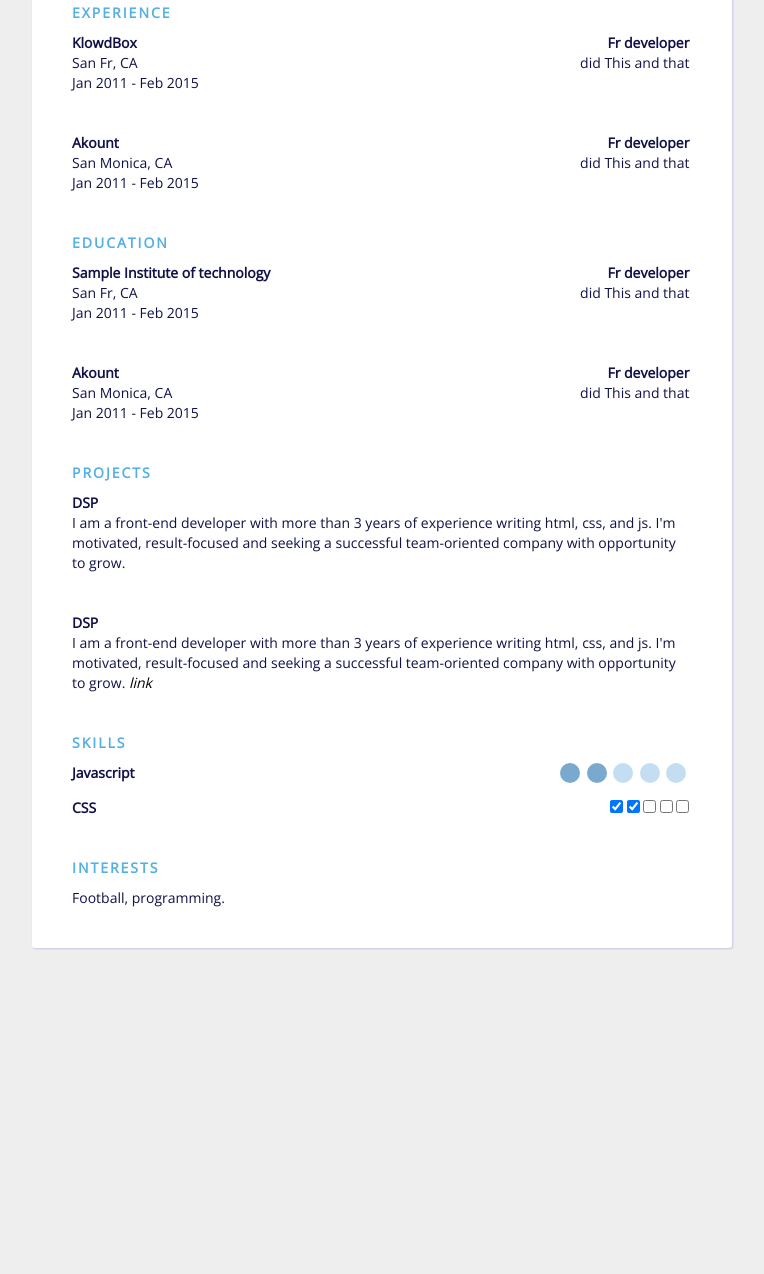
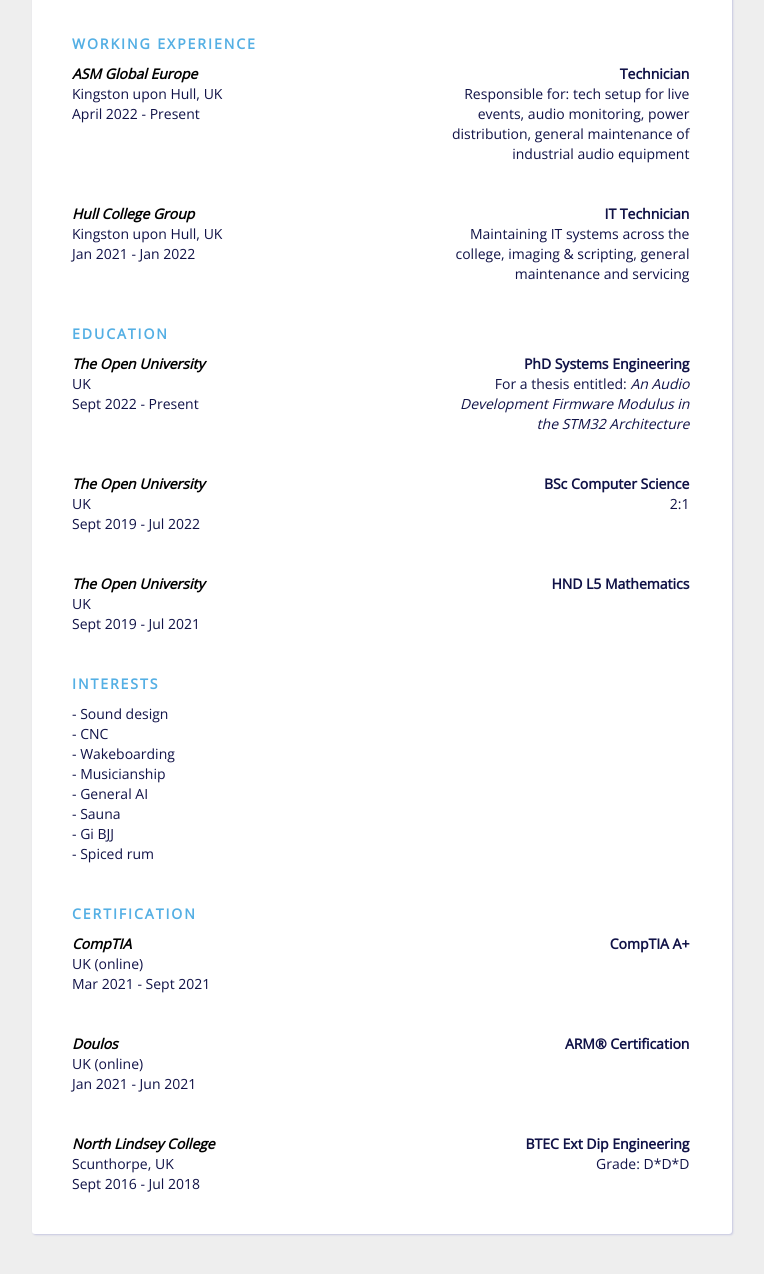
Before and after one commit to shaunschwegler/shaunschwegler.github.io, a plain HTML site: page cv.html in a window 1280 px wide. Shown: the part 558-1832 px from the top of the page, without its empty margins (258-1022 px from the left). Before the commit the page ends 1556 px from the top, so only its background shows below. Drawn offline with nearby package versions, Linux system fonts and the light colour scheme.

Commit message:
more formatting changes etc

```diff
--- a/css/styles-cv.css
+++ b/css/styles-cv.css
@@ -35,8 +35,9 @@
 .header .full-name {
     font-size: 50px;
     text-transform: uppercase;
-    margin-bottom: 5px;
+    margin-bottom: 10px;
     text-align: right;
+    color: #4d17c9;
 }
 
 .header .first-name {
@@ -68,7 +69,9 @@
     font-weight: bold;
     display: inline-block;
     margin-right: 10px;
-    text-decoration: underline;
+    background: -webkit-linear-gradient(#6537e4, #f10ba5);
+    -webkit-background-clip: text;
+    -webkit-text-fill-color: transparent;
 }
 
 .details {
--- a/cv.html
+++ b/cv.html
@@ -9,7 +9,9 @@
 
     <div class="container">
       <div class="header">
+        <img src="img/its-me.png" alt="It's a pic of ya boy" style="float:left;width:116.976px;height:66.481px;">
         <div class="full-name">
+          <br>
           <span class="first-name">Shaun</span>
           <span class="last-name">Schwegler</span>
         </div>
@@ -17,53 +19,58 @@
           <br>
           <span class="LinkedIn"><a href="https://www.linkedin.com/in/shaunschwegler/">LinkedIn</a></span>
           <span class="separator"></span>
-          <span class="BeReal"><a href="https://www.linkedin.com/in/shaunschwegler/">BeReal</a></span>
+          <span class="BeReal"><a href="Https://bere.al/shaunschweg">BeReal</a></span>
           <span class="separator"></span>
-          <span class="Listening to"><a href="https://www.linkedin.com/in/shaunschwegler/">Listening to</a></span>
+          <span class="Listening to"><a href="https://spotify.link/hNaex7yudyb">Listening to</a></span>
           <span class="separator"></span>
-          <span class="GitHub"><a href="https://www.linkedin.com/in/shaunschwegler/">GitHub</a></span>
+          <span class="GitHub"><a href="https://github.com/shaunschwegler">GitHub</a></span>
           <span class="separator"></span>
           <span class="email"><a href="mailto:shaunschwegler@gmail.com">Email</a></span>
           <span class="separator"></span>
           <span class="phone"><a href="tel:+447514867903">Text me</a></span>
           <br>
-          <span class="About"><a href="https://www.linkedin.com/in/shaunschwegler/">About</a></span>
-          <span class="Blog"><a href="https://www.linkedin.com/in/shaunschwegler/">Blog</a></span>
+          <span class="About"><a href="about.html">About</a></span>
+          <span class="Blog"><a href="blog.html">Blog</a></span>
         </div>
-
         <div class="about">
-
-
-          <span class="position">Sound Technician | Audio SysEng PhD Student </span>
+          <span class="position">Sound Technician | Audio SysEng PhD Student</span>
           <span class="desc">
-            I am a CompSci graduate with varied experience in DSP, software engineering and audio engineering, currently working as a technician for <a href="https://www.asmglobal.com">ASM Global Europe</a> and as a self-employed sound engineer.<br><br>I am currently undertaking postgraduate research, developing technology for DSP within the <a href="https://www.st.com/en/microcontrollers-microprocessors/stm32-32-bit-arm-cortex-mcus.html">STM32 Architecture</a>. My aspirations in the next 12 months are to continue my work in developing electronics hardware solutions for audio production, and scale up my business to become a household name among aspiring musicians and producers in the UK.<br><br>Follow me on <a href="https://www.twitter.com/shaunschwegler">Twitter</a> and <a href="https://www.instagram.com/shaunschwegler">Insta</a> to keep up to date on my general shenanigans as I hone my craft.
+          I am a CompSci graduate with varied experience in DSP,
+          software engineering and audio engineering,
+          currently working as a technician for <a href="https://www.asmglobal.com">ASM Global Europe</a>
+          and as a self-employed sound engineer.<br><br>I am currently undertaking postgraduate research,
+          developing technology for DSP within the <a href="https://www.st.com/en/microcontrollers-microprocessors/stm32-32-bit-arm-cortex-mcus.html">STM32 Architecture</a>.
+          My aspirations in the next 12 months are to continue my work in developing electronics hardware solutions for audio production,
+          and scale up my business to become a household name among aspiring musicians and producers in the UK.<br><br>Follow
+          me on <a href="https://www.twitter.com/shaunschwegler">Twitter</a> and <a href="https://www.instagram.com/shaunschwegler">Insta</a> to keep up
+          to date on my general shenanigans as I hone my craft.
           </span>
         </div>
       </div>
        <div class="details">
         <div class="section">
-          <div class="section__title">Experience</div>
+          <div class="section__title">Working Experience</div>
           <div class="section__list">
             <div class="section__list-item">
               <div class="left">
-                <div class="name">KlowdBox</div>
-                <div class="addr">San Fr, CA</div>
-                <div class="duration">Jan 2011 - Feb 2015</div>
+                <div class="name"><a href="https://www.asmglobal.com">ASM Global Europe</a></div>
+                <div class="addr">Kingston upon Hull, UK</div>
+                <div class="duration">April 2022 - Present</div>
               </div>
               <div class="right">
-                <div class="name">Fr developer</div>
-                <div class="desc">did This and that</div>
+                <div class="name">Technician</div>
+                <div class="desc">Responsible for: tech setup for live events, audio monitoring, power distribution, general maintenance of industrial audio equipment</div>
               </div>
             </div>
                     <div class="section__list-item">
               <div class="left">
-                <div class="name">Akount</div>
-                <div class="addr">San Monica, CA</div>
-                <div class="duration">Jan 2011 - Feb 2015</div>
+                <div class="name"><a href="https://www.hull-college.ac.uk">Hull College Group</a></div>
+                <div class="addr">Kingston upon Hull, UK</div>
+                <div class="duration">Jan 2021 - Jan 2022</div>
               </div>
               <div class="right">
-                <div class="name">Fr developer</div>
-                <div class="desc">did This and that</div>
+                <div class="name">IT Technician</div>
+                <div class="desc">Maintaining IT systems across the college, imaging & scripting, general maintenance and servicing</div>
               </div>
             </div>
 
@@ -74,103 +81,87 @@
           <div class="section__list">
             <div class="section__list-item">
               <div class="left">
-                <div class="name">Sample Institute of technology</div>
-                <div class="addr">San Fr, CA</div>
-                <div class="duration">Jan 2011 - Feb 2015</div>
+                <div class="name"><a href="https://www.open.ac.uk">The Open University</a></div>
+                <div class="addr">UK</div>
+                <div class="duration">Sept 2022 - Present</div>
               </div>
               <div class="right">
-                <div class="name">Fr developer</div>
-                <div class="desc">did This and that</div>
+                <div class="name">PhD Systems Engineering</div>
+                <div class="desc">For a thesis entitled: <i>An Audio Development Firmware Modulus in the STM32 Architecture</i></div>
               </div>
             </div>
             <div class="section__list-item">
               <div class="left">
-                <div class="name">Akount</div>
-                <div class="addr">San Monica, CA</div>
-                <div class="duration">Jan 2011 - Feb 2015</div>
+                <div class="name"><a href="https://www.open.ac.uk">The Open University</a></div>
+                <div class="addr">UK</div>
+                <div class="duration">Sept 2019 - Jul 2022</div>
               </div>
               <div class="right">
-                <div class="name">Fr developer</div>
-                <div class="desc">did This and that</div>
+                <div class="name">BSc Computer Science</div>
+                <div class="desc">2:1</div>
               </div>
             </div>
-
+            <div class="section__list-item">
+              <div class="left">
+                <div class="name"><a href="https://www.open.ac.uk">The Open University</a></div>
+                <div class="addr">UK</div>
+                <div class="duration">Sept 2019 - Jul 2021</div>
+              </div>
+              <div class="right">
+                <div class="name">HND L5 Mathematics</div>
+              </div>
+            </div>
           </div>
 
       </div>
-         <div class="section">
-          <div class="section__title">Projects</div>
-           <div class="section__list">
-             <div class="section__list-item">
-               <div class="name">DSP</div>
-               <div class="text">I am a front-end developer with more than 3 years of experience writing html, css, and js. I'm motivated, result-focused and seeking a successful team-oriented company with opportunity to grow.</div>
-             </div>
 
-             <div class="section__list-item">
-                        <div class="name">DSP</div>
-               <div class="text">I am a front-end developer with more than 3 years of experience writing html, css, and js. I'm motivated, result-focused and seeking a successful team-oriented company with opportunity to grow. <a href="/login">link</a>
-               </div>
-             </div>
-           </div>
-        </div>
-         <div class="section">
-           <div class="section__title">Skills</div>
-           <div class="skills">
-             <div class="skills__item">
-               <div class="left"><div class="name">
-                 Javascript
-                 </div></div>
-               <div class="right">
-                              <input  id="ck1" type="checkbox" checked/>
-
-                 <label for="ck1"></label>
-                              <input id="ck2" type="checkbox" checked/>
-
-                  <label for="ck2"></label>
-                             <input id="ck3" type="checkbox" />
-
-                  <label for="ck3"></label>
-                               <input id="ck4" type="checkbox" />
-                <label for="ck4"></label>
-                              <input id="ck5" type="checkbox" />
-                  <label for="ck5"></label>
-
-               </div>
-             </div>
-
-           </div>
-           <div class="skills__item">
-               <div class="left"><div class="name">
-                 CSS</div></div>
-               <div class="right">
-                              <input  id="ck1" type="checkbox" checked/>
-
-                 <label for="ck1"></label>
-                              <input id="ck2" type="checkbox" checked/>
-
-                  <label for="ck2"></label>
-                             <input id="ck3" type="checkbox" />
-
-                  <label for="ck3"></label>
-                               <input id="ck4" type="checkbox" />
-                <label for="ck4"></label>
-                              <input id="ck5" type="checkbox" />
-                  <label for="ck5"></label>
-
-               </div>
-             </div>
-
-           </div>
          <div class="section">
          <div class="section__title">
            Interests
            </div>
            <div class="section__list">
              <div class="section__list-item">
-                      Football, programming.
+                      - Sound design<br>- CNC<br>- Wakeboarding<br>- Musicianship<br>- General AI<br>- Sauna<br>- Gi BJJ<br>- Spiced rum
               </div>
            </div>
          </div>
+         <div class="section">
+          <div class="section__title">Certification</div>
+          <div class="section__list">
+            <div class="section__list-item">
+              <div class="left">
+                <div class="name"><a href="https://www.comptia.org/home">CompTIA</a></div>
+                <div class="addr">UK (online)</div>
+                <div class="duration">Mar 2021 - Sept 2021</div>
+              </div>
+              <div class="right">
+                <div class="name">CompTIA A+</div>
+
+              </div>
+            </div>
+            <div class="section__list-item">
+              <div class="left">
+                <div class="name"><a href="https://www.doulos.com">Doulos</a></div>
+                <div class="addr">UK (online)</div>
+                <div class="duration">Jan 2021 - Jun 2021</div>
+              </div>
+              <div class="right">
+                <div class="name">ARM® Certification</div>
+              </div>
+              </div>
+              <div class="section__list-item">
+                <div class="left">
+                  <div class="name"><a href="https://northlindsey.ac.uk">North Lindsey College</a></div>
+                  <div class="addr">Scunthorpe, UK</div>
+                  <div class="duration">Sept 2016 - Jul 2018</div>
+                </div>
+                <div class="right">
+                  <div class="name">BTEC Ext Dip Engineering</div>
+                  <div class="desc">Grade: D*D*D</div>
+                </div>
+              </div>
+            </div>
+          </div>
          </div>
       </div>
     </div>
```
Also changed, not shown: about.html (added), blog.html (added), 1 other file.
